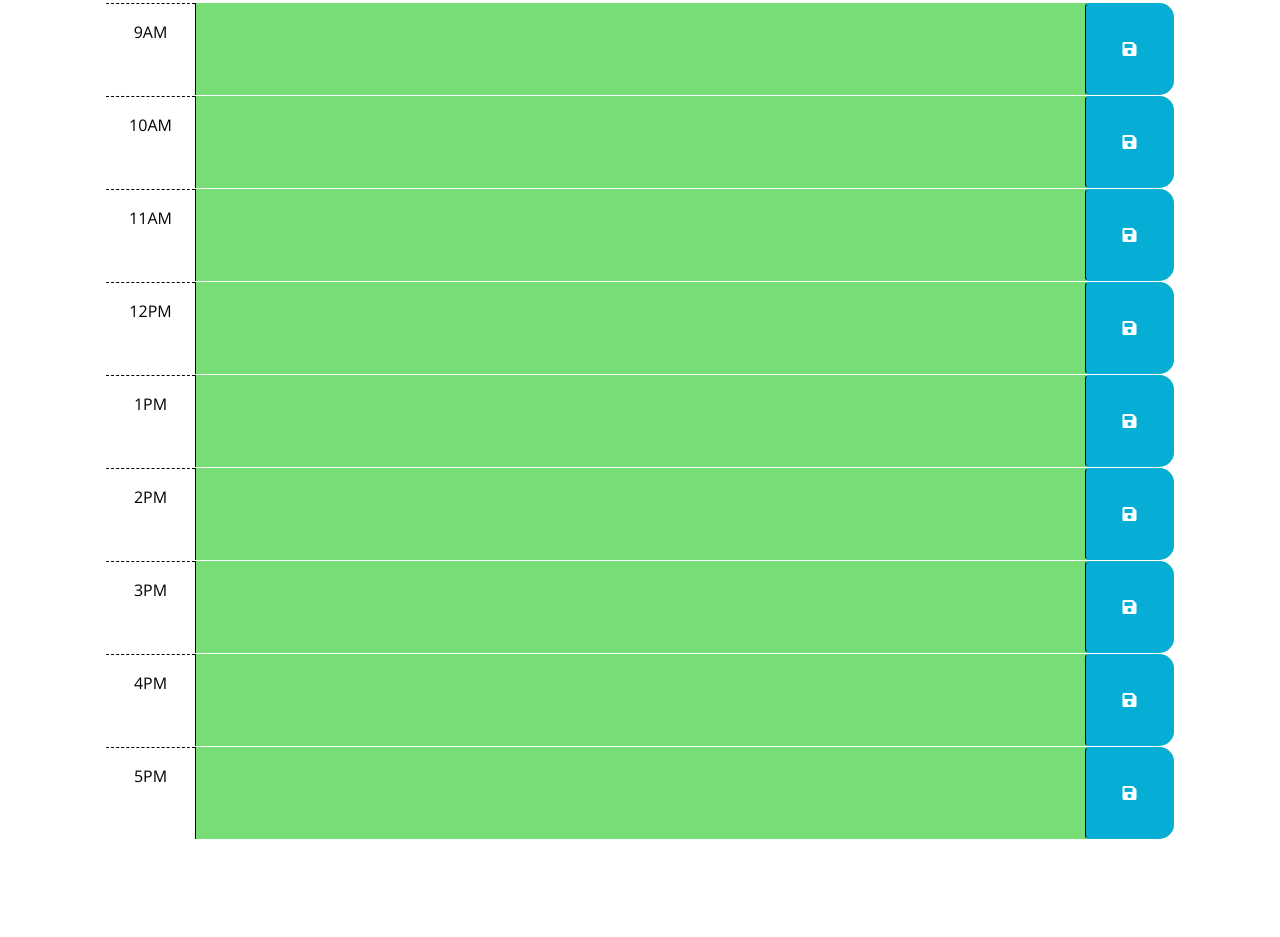
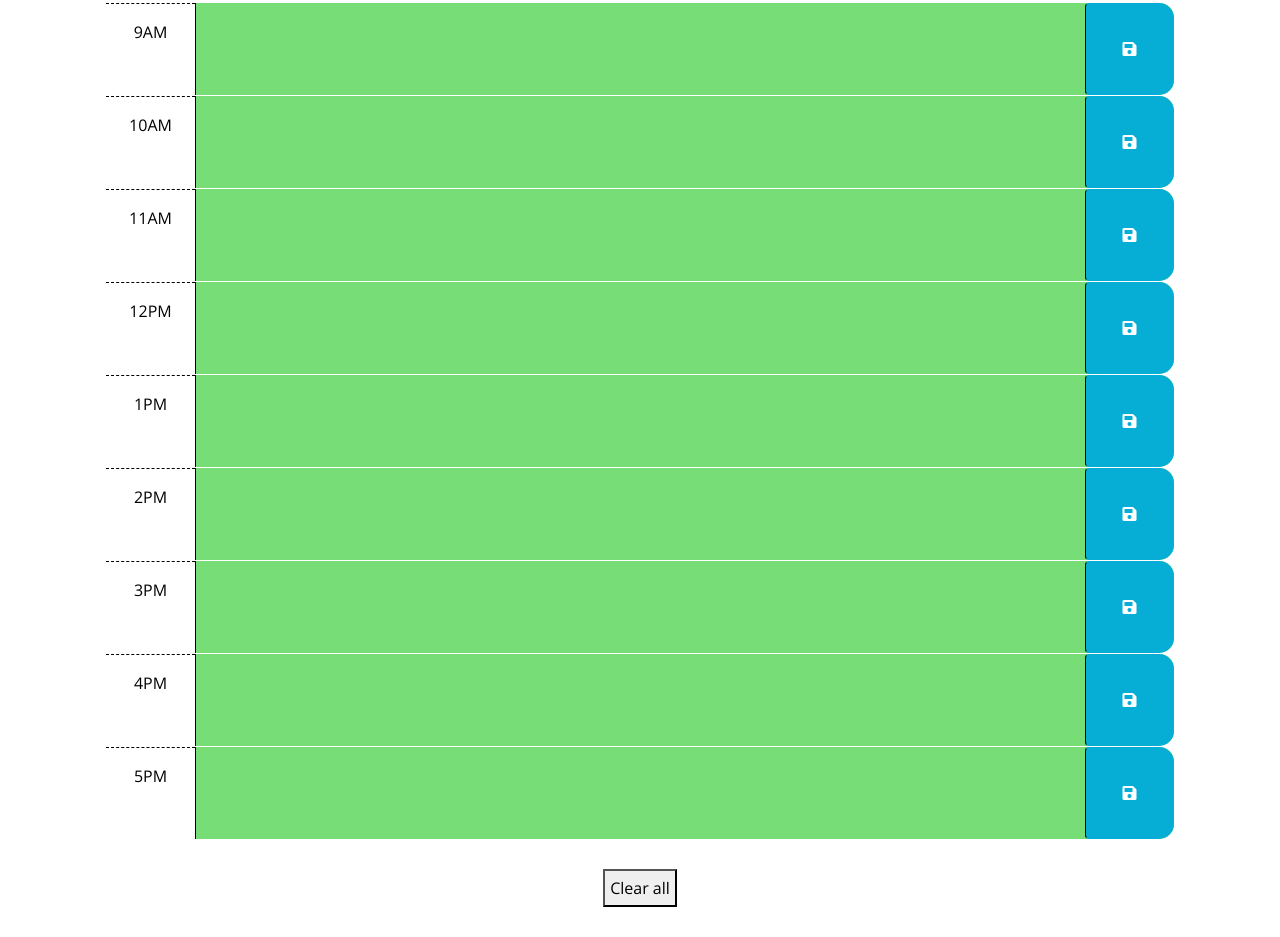
Before and after one commit to danielschris96/work-day-scheduler, a plain HTML site: page index.html in a window 1280 px wide. Shown: the part 300-1237 px from the top of the page. Before the commit the page ends 1139 px from the top, so only its background shows below. Drawn offline with nearby package versions, Linux system fonts and the light colour scheme.

Commit message:
added a clear all button

```diff
--- a/assets/css/style.css
+++ b/assets/css/style.css
@@ -1,6 +1,7 @@
 body {
   font-family: 'Open Sans', sans-serif;
   font-size: 16px;
+  background-color:rgb(255, 255, 255);
 }
 
 textarea {
@@ -57,3 +58,12 @@ textarea {
   font-size: 20px;
   transition: all 0.3s ease-in-out;
 }
+
+#clear-all {
+  margin: 30px;
+  display: flex;
+  margin-left: auto;
+  margin-right: auto;
+  padding: 5px;
+
+}
--- a/assets/js/script.js
+++ b/assets/js/script.js
@@ -44,4 +44,11 @@ var value = localStorage.getItem(key);
 var divID = $("#" + key);
 // inputs the value from local storage back into the text area of the respective hour row
 divID.children(".description").html(value);
-}});
+}
+});
+
+// clear all button removes all local storage and empties text areas
+$("#clear-all").on("click", function () {
+  localStorage.clear();
+  $(".description").text("");
+})
--- a/index.html
+++ b/index.html
@@ -114,6 +114,8 @@
         </button>
       </div>
 
+      <button id="clear-all">Clear all</button>
+
     <script src="https://code.jquery.com/jquery-3.4.1.min.js"></script>
     <script
       src="https://cdn.jsdelivr.net/npm/dayjs@1.11.3/dayjs.min.js"
```
